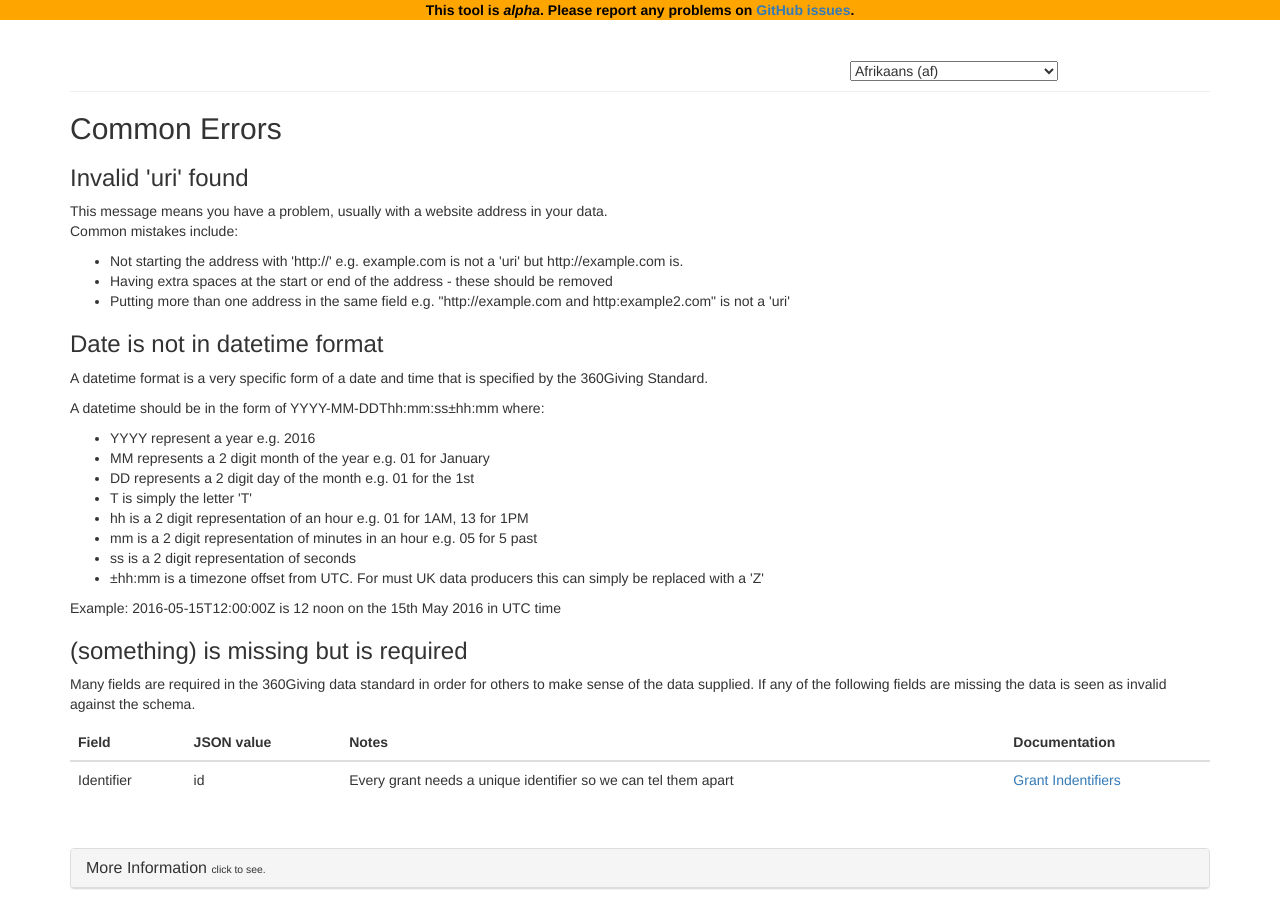
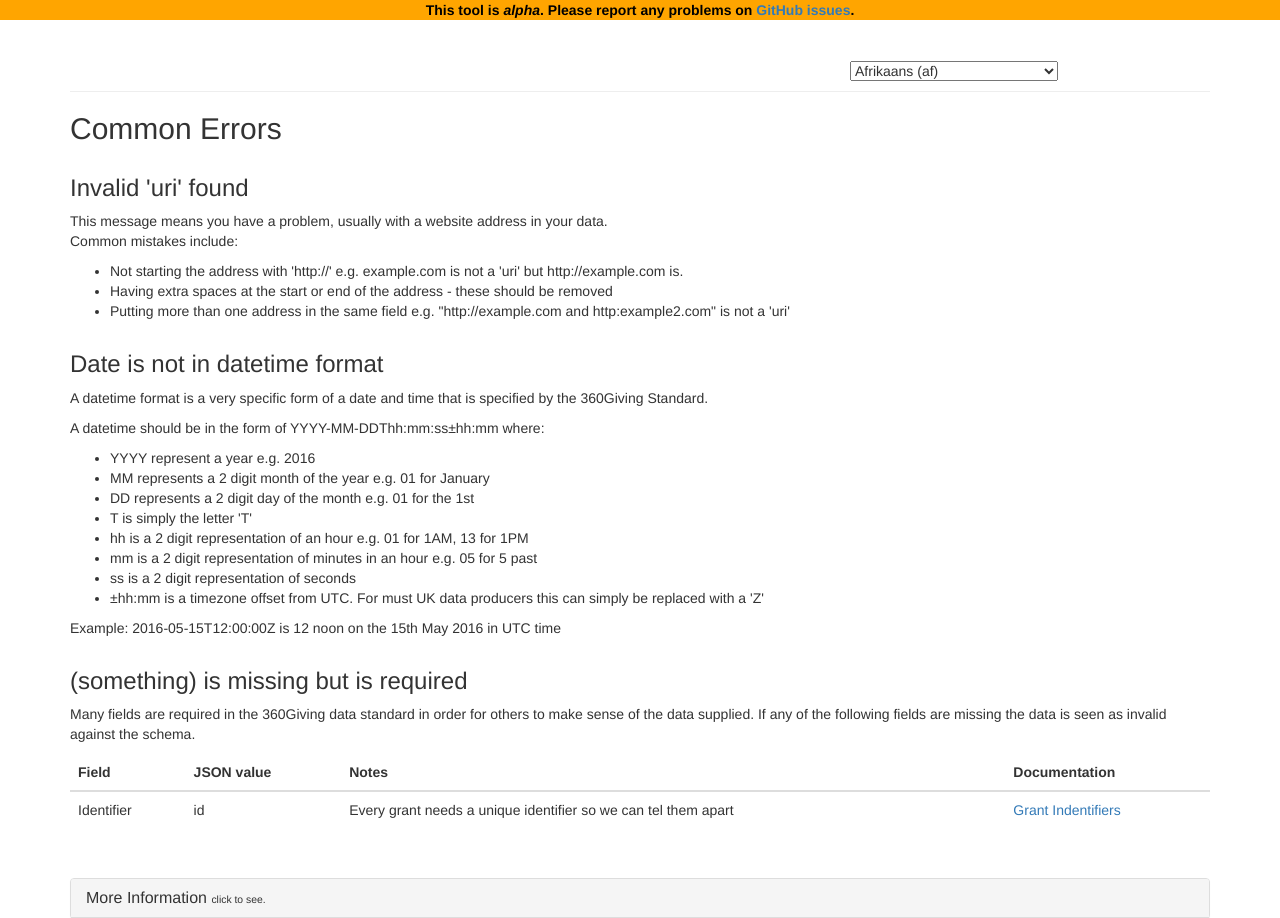
Before and after one commit to OpenDataServices/cove, a Django app: template cove/templates/common_errors_360.html in a window 1280 px wide. Shown: the top 918 px of the page. Run offline with Django 3.2, Linux system fonts and the light colour scheme; the template is opened without the code that fills it, so the values that code supplies are empty; some libraries are stand-ins or nearby versions.

Commit message:
[#380] Adds an additional fields report to the Headlines
Also adds a test for this
Also adds anchors css class to anchors on common errors page

```diff
--- a/cove/templates/common_errors_360.html
+++ b/cove/templates/common_errors_360.html
@@ -4,7 +4,7 @@
 
 <div>
   <h2>{% trans "Common Errors" %}</h2>
-  <a name="uri"></a>
+  <a name="uri" class="anchor"></a>
   <h3>{% trans "Invalid 'uri' found" %}</h3>
   <p>{% blocktrans %}This message means you have a problem, usually with a website address in your data.<br />Common mistakes include:{% endblocktrans %}</p>
   <ul>
@@ -13,7 +13,7 @@
     <li>{% blocktrans %}Putting more than one address in the same field e.g. "http://example.com and http:example2.com" is not a 'uri'{% endblocktrans %}</li>
   </ul>
 
-  <a name="date-time"></a>
+  <a name="date-time" class="anchor"></a>
   <h3>{% trans "Date is not in datetime format" %}</h3>
   <p>{% blocktrans %}A datetime format is a very specific form of a date and time that is specified by the 360Giving Standard.{% endblocktrans %}</p>
   <p>{% blocktrans %}A datetime should be in the form of YYYY-MM-DDThh:mm:ss±hh:mm where:{% endblocktrans %}</p>
@@ -29,7 +29,7 @@
   </ul>
   <p>{% blocktrans %}Example: 2016-05-15T12:00:00Z is 12 noon on the 15th May 2016 in UTC time{% endblocktrans %}</p>
 
-  <a name="required"></a>
+  <a name="required" class="anchor"></a>
   <h3>{% trans "(something) is missing but is required" %}</h3>
   <p>{% blocktrans %}Many fields are required in the 360Giving data standard in order for others to make sense of the data supplied. If any of the following fields are missing the data is seen as invalid against the schema.{% endblocktrans %}</p>
   <table class="table">
--- a/cove/templates/explore.html
+++ b/cove/templates/explore.html
@@ -192,6 +192,7 @@
 {% endif %}
 
 {% if data_only %}
+    <a name="additional-fields" class="anchor"></a>
     <div class="panel panel-warning">
       <div class="panel-heading pointer" role="region" aria-expanded="true" aria-controls="additionalFieldTable" data-toggle="collapse" data-target="#additionalFieldTable">
         <h4 class="panel-title">
--- a/fts/tests.py
+++ b/fts/tests.py
@@ -213,6 +213,7 @@ def test_accordion(server_url, browser, prefix):
                                                            'Showing 1 to 4 of 4 entries',
                                                            'Additional Fields',
                                                            'Data source',
+                                                           'This file uses 7 additional fields not used in the standard.',
                                                            'Date is not in datetime format'], True),
     # Test a 360 spreadsheet with titles, rather than fields
     (PREFIX_360, 'WellcomeTrust-grants_2_grants.xlsx', 'Convert', True),
```
Also changed, not shown: cove/templates/explore_360.html (+5 -5 lines).
